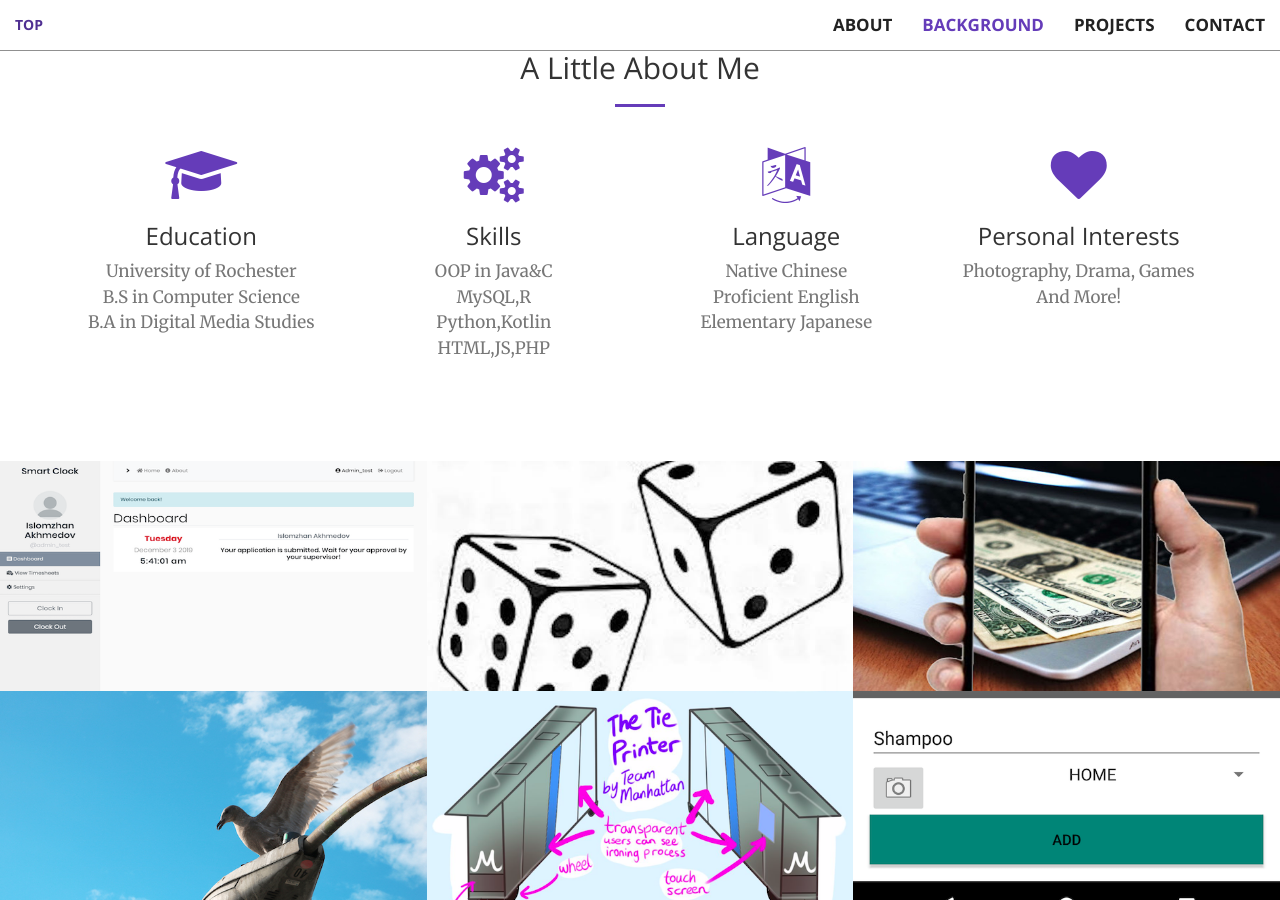
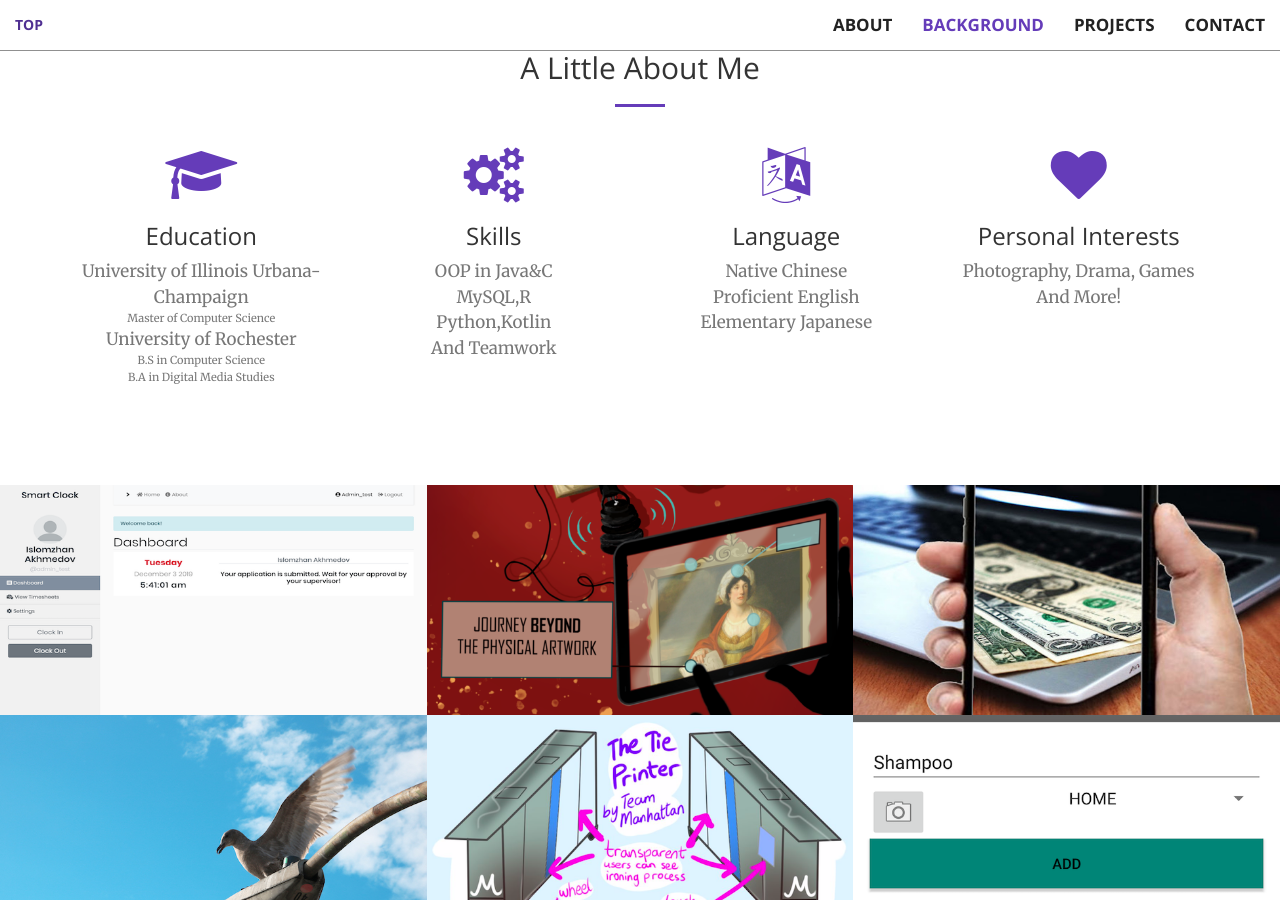
Before and after one commit to o0BB0o/o0BB0o.github.io, a Jekyll site: the page built from index.html, in a window 1280 px wide and 900 px high, scrolled down 1615 px. Built offline with Jekyll 4.4.1, drawn with Linux system fonts in a browser that asks for light colours.

Commit message:
update pjs

```diff
--- a/_includes/contact.html
+++ b/_includes/contact.html
@@ -13,9 +13,9 @@
             </a>
         </div>
         <div class="col-lg-2 col-lg-offset-1 text-center">
-            <a href="mailto:yjiang45@u.rochester.edu">
+            <a href="mailto:yifanj4@illinois.edu">
             <i class="fa fa-envelope-o fa-3x wow bounceIn" data-wow-delay=".1s"></i>
-                <p>{{ yjiang45@u.rochester.edu }}</p>
+                <p>{{ yifanj4@illinois.edu }}</p>
             </a>
         </div>
         <div class="col-lg-2 col-lg-offset-1 text-center">
--- a/_includes/portfolio.html
+++ b/_includes/portfolio.html
@@ -17,15 +17,15 @@
                 </a>
             </div>
             <div class="col-lg-4 col-sm-6">
-                <a href="https://github.com/o0BB0o/DICE_DUEL" class="portfolio-box">
+                <a href="https://magbeyond.digitalscholar.rochester.edu" class="portfolio-box">
                     <img src="img/portfolio/2.jpg" class="img-responsive" alt="">
                     <div class="portfolio-box-caption">
                         <div class="portfolio-box-caption-content">
                             <div class="project-category text-faded">
-                                Android
+                                Augmented Reality
                             </div>
                             <div class="project-name">
-                                Dice Duel!
+                                MAG Beyond
                             </div>
                         </div>
                     </div>
--- a/_includes/services.html
+++ b/_includes/services.html
@@ -13,9 +13,11 @@
                 <div class="service-box">
                     <i class="fa fa-4x fa-graduation-cap wow bounceIn text-primary"></i>
                     <h3>Education</h3>
+                    <p class="text-muted">University of Illinois Urbana-Champaign</p>
+                    <p class="text-muted" style="font-size:11px">Master of Computer Science</p>
                     <p class="text-muted">University of Rochester</p>
-                    <p class="text-muted">B.S in Computer Science</p>
-                    <p class="text-muted">B.A in Digital Media Studies</p>
+                    <p class="text-muted" style="font-size:11px">B.S in Computer Science</p>
+                    <p class="text-muted" style="font-size:11px">B.A in Digital Media Studies</p>
                 </div>
             </div>
             <div class="col-lg-3 col-md-6 text-center">
@@ -25,7 +27,7 @@
                     <p class="text-muted">OOP in Java&C</p>
                     <p class="text-muted">MySQL,R</p>
                     <p class="text-muted">Python,Kotlin</p>
-                    <p class="text-muted">HTML,JS,PHP</p>
+                    <p class="text-muted">And Teamwork</p>
                 </div>
             </div>
             <div class="col-lg-3 col-md-6 text-center">
```
Also changed, not shown: img/header_ori.jpg (deleted), img/portfolio/2.jpg, 2 other files.
